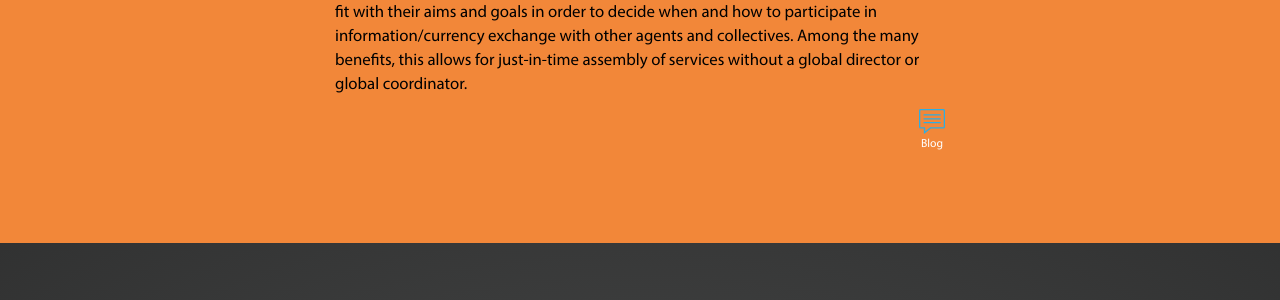
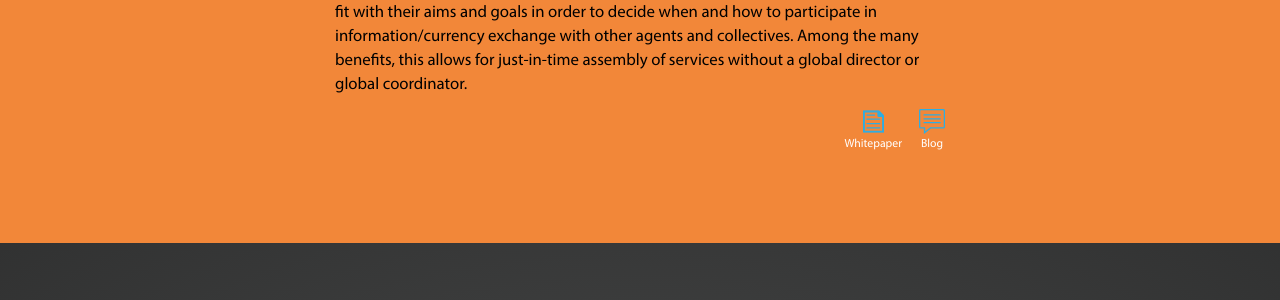
Before and after one commit to synereo/synereo.github.io, a Jekyll site: the page built from learn-more/index.html, in a window 1280 px wide and 900 px high, scrolled down 4723 px. Shown: the part 122-422 px from the top of the window. Built offline with Jekyll 4.4.1, drawn with Linux system fonts in a browser that asks for light colours; nearby versions of some CDN libraries.

Commit message:
Add social contracts WP link

```diff
--- a/_layouts/learn-more.html
+++ b/_layouts/learn-more.html
@@ -154,6 +154,7 @@
               <p><em>Synereo features a battle-tested, robust smart contracting mechanism that does not rely on global consensus.</em> In a decentralized, distributed network there is a natural and vital tension between the desire for reach and the desire for privacy.  Enforceable statements about the intent for how information is to flow provide the means to reconcile and harness this tension into a powerful force for social self organization and self determination. In Synereo, social contracts allow agents to state and enforce information flow policy. Policy statements are made independently and autonomously, yet can be assembled to define and determine the information flow policy of a collective. Policy can be checked for properties such as 'this group learns of an event before that one,' or 'everybody eventually gets notified of an important message.'</p>
               <p>Using properties, agents can check to see whether combined information flow policies fit with their aims and goals in order to decide when and how to participate in information/currency exchange with other agents and collectives. Among the many benefits,  this allows for just-in-time assembly of services without a global director or global coordinator.</p>
               <a class="link blog-white" href="http://blog.synereo.com/2015/03/06/social-contracts-pt-ii/"><img src="/img/icons/blog.svg" class="svg">Blog</a>
+              <a class="link whitepaper-orange" href="http://www.synereo.com/whitepapers/synereo.pdf#subsection.2.2.9"><img src="/img/icons/whitepaper.svg" class="svg">Whitepaper</a>
             </div>
           </div>
         </div>
```
